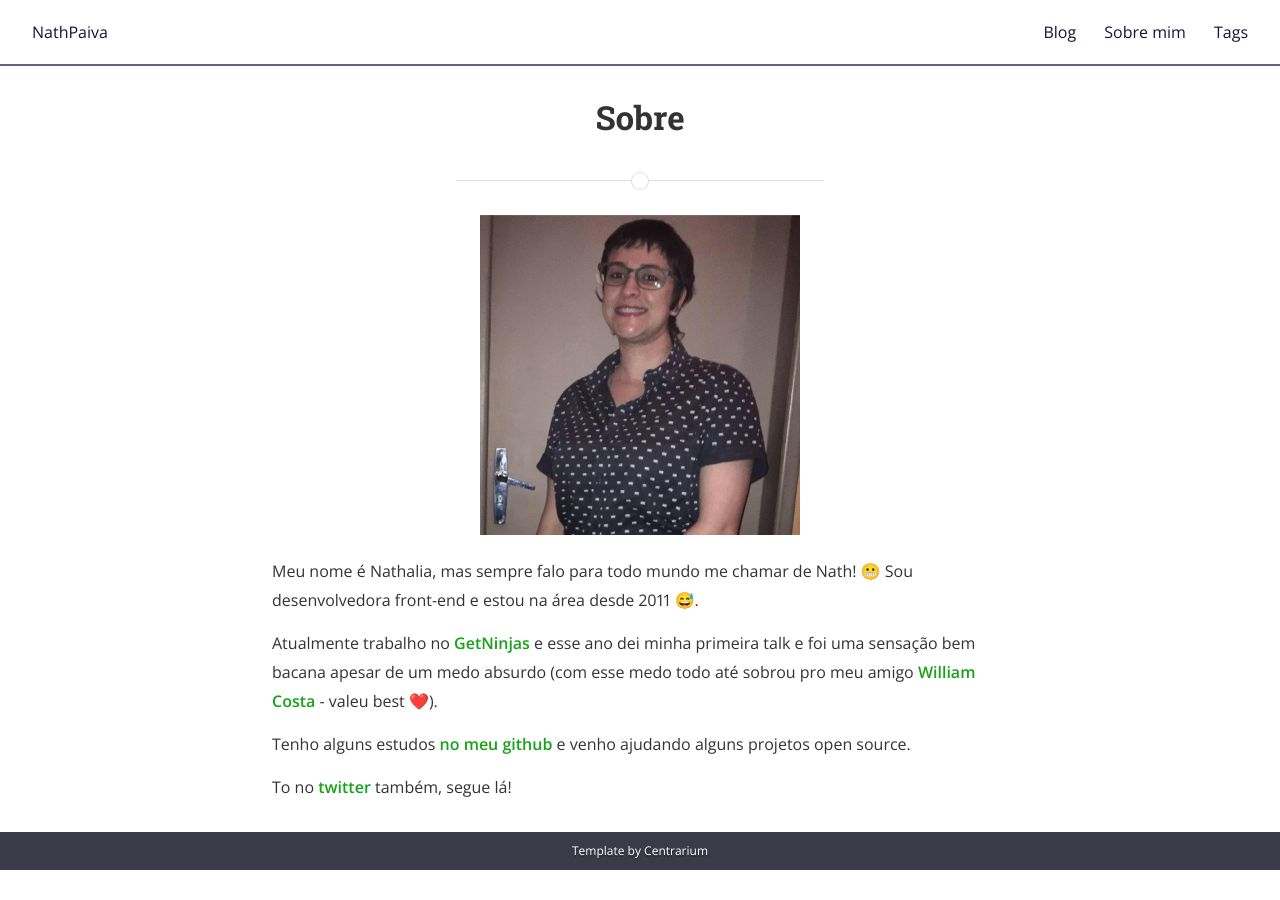
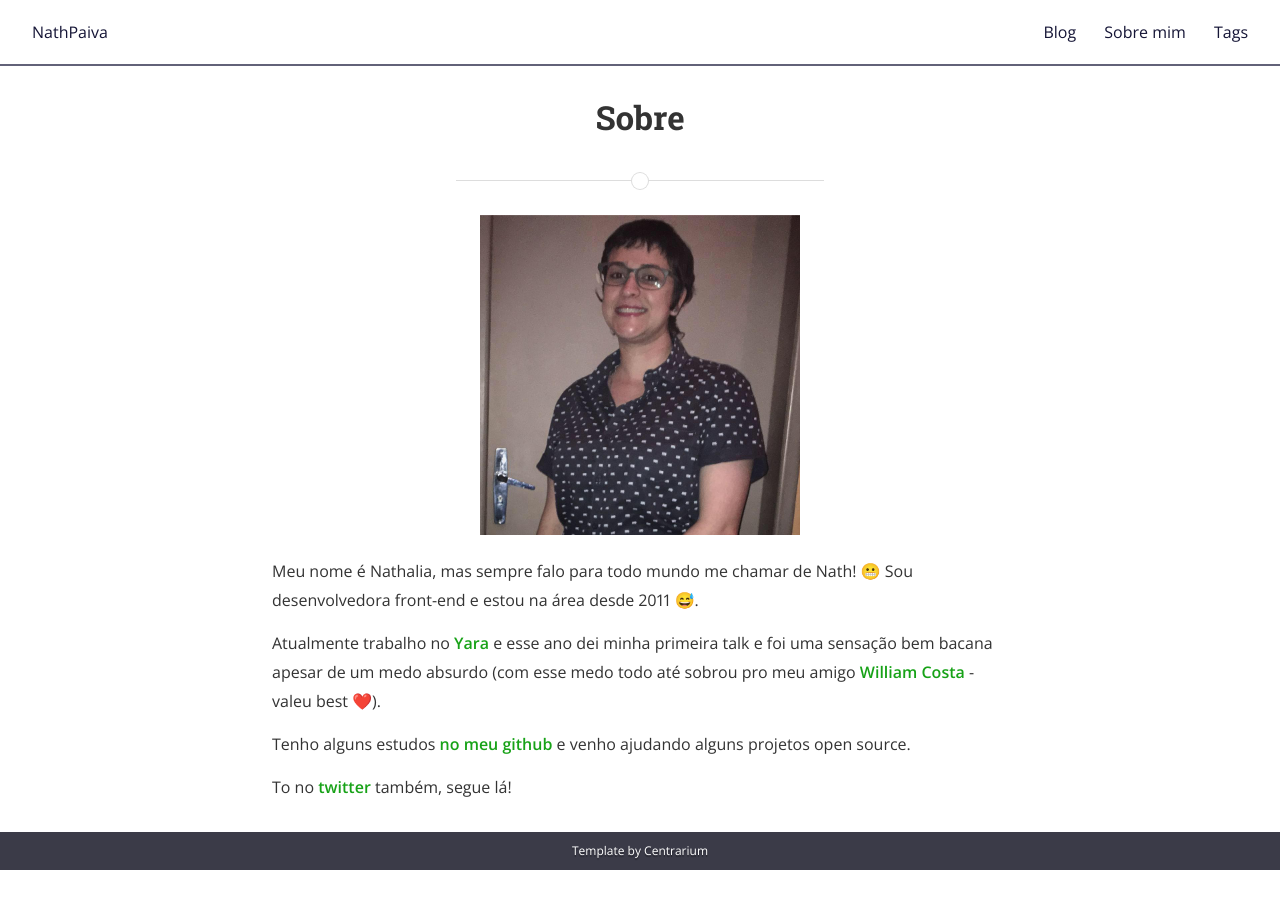
Before and after one commit to nathpaiva/nathpaiva.github.io, a Jekyll site: the page built from sobre.md, in a window 1280 px wide. Built offline with Jekyll 4.4.1, drawn with Linux system fonts in a browser that asks for light colours; nearby versions of some CDN libraries.

Commit message:
Update sobre.md
Changed the company name and URL

```diff
--- a/sobre.md
+++ b/sobre.md
@@ -8,7 +8,7 @@ permalink: /sobre/
 
 Meu nome é Nathalia, mas sempre falo para todo mundo me chamar de Nath! 😬 Sou desenvolvedora front-end e estou na área desde 2011 😅.
 
-Atualmente trabalho no [GetNinjas](https://www.getninjas.com.br/){:target="_blank"} e esse ano dei minha primeira talk e foi uma sensação bem bacana apesar de um medo absurdo (com esse medo todo até sobrou pro meu amigo [William Costa](https://twitter.com/wilcosta_dev){:target="_blank"} - valeu best ❤️).
+Atualmente trabalho no [Yara](https://yara.com){:target="_blank"} e esse ano dei minha primeira talk e foi uma sensação bem bacana apesar de um medo absurdo (com esse medo todo até sobrou pro meu amigo [William Costa](https://twitter.com/wilcosta_dev){:target="_blank"} - valeu best ❤️).
 
 Tenho alguns estudos [no meu github](http://github.com/nathpaiva){:target="_blank"} e venho ajudando alguns projetos open source.
 
```
